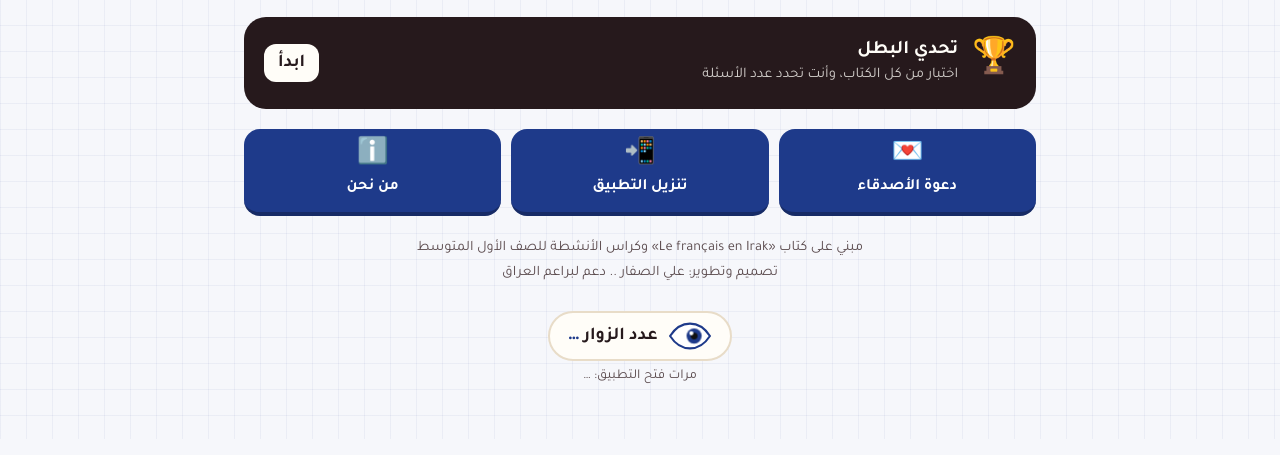
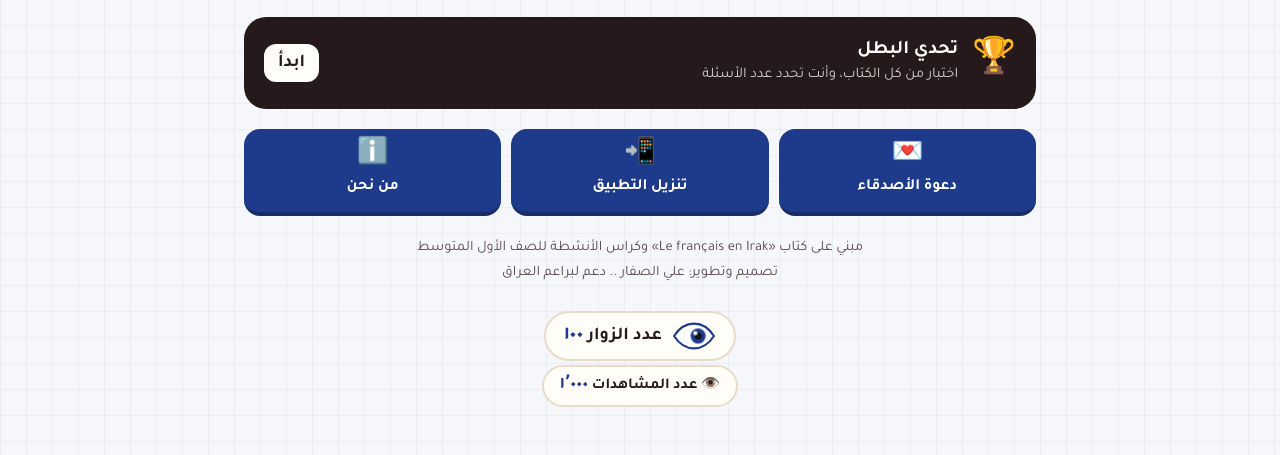
Before and after one commit to AliAlsaffarMosulUniversity/french, a plain HTML site: page index.html in a window 1280 px wide. Shown: the part 755-1210 px from the top of the page. Drawn offline with Linux system fonts and the light colour scheme; a web font is replaced by a local one.

Commit message:
عدد الزوار والمشاهدات مع أرقام ابتدائية 100 و1000
Co-Authored-By: Claude Sonnet 5.5 <noreply@anthropic.com>
Claude-Session: https://claude.ai/code/session_01Qjvw4LLD4iEHjmSENQLdm3

```diff
--- a/app.js
+++ b/app.js
@@ -216,15 +216,15 @@ function about(){
     <a class="cbtn wa" href="https://wa.me/${WA_NUM}" target="_blank" rel="noopener">💬 تواصل عبر واتساب<small>${WA_SHOW}</small></a></div>
    <button class="btn ghost" data-close>إغلاق</button>`,"من نحن");
 }
-const CNT="https://abacus.jasoncameron.dev",NS="alialsaffarmosuluniversity-french";let stats=null;
+const CNT="https://abacus.jasoncameron.dev",NS="alialsaffarmosuluniversity-french";let stats=null;const BASE_V=100,BASE_O=1000;
 function flag(st,k){try{if(st.getItem(k))return true;st.setItem(k,"1")}catch(e){}return false}
 async function loadStats(){
   if(!onSite())return;
   try{const nv=!flag(localStorage,"fr1-visitor"),no=!flag(sessionStorage,"fr1-visit");
    const get=async(key,hit)=>{let r=await fetch(`${CNT}/${hit?"hit":"get"}/${NS}/${key}`);if(!r.ok&&!hit){r=await fetch(`${CNT}/hit/${NS}/${key}`)}if(!r.ok)throw 0;return(await r.json()).value};
-   const[v,o]=await Promise.all([get("visitors",nv),get("visits",no)]);stats={v,o};paintStats()}catch(e){}}
-function paintStats(){const el=$("#visits");if(!el)return;const st=stats||{v:"…",o:"…"};
-  el.innerHTML=`<div class="vchip"><svg class="eye" viewBox="0 0 64 40" aria-hidden="true"><path class="eyeo" d="M3 20C12 6 24 2 32 2s20 4 29 18c-9 14-21 18-29 18S12 34 3 20z" fill="#fff" stroke="currentColor" stroke-width="3"/><g class="eyei"><circle cx="32" cy="20" r="11" fill="currentColor"/><circle cx="32" cy="20" r="5" fill="#111"/><circle cx="28" cy="16" r="3" fill="#fff"/></g><path class="lid" d="M3 20C12 6 24 2 32 2s20 4 29 18c-9 14-21 18-29 18S12 34 3 20z" fill="currentColor"/></svg><span>عدد الزوار <b>${stats?fmt(stats.v):"…"}</b></span></div><div class="vsub">مرات فتح التطبيق: ${stats?fmt(stats.o):"…"}</div>`;el.hidden=false}
+   const[v,o]=await Promise.all([get("visitors",nv),get("visits",no)]);stats={v:+v+BASE_V,o:+o+BASE_O};paintStats()}catch(e){}}
+function paintStats(){const el=$("#visits");if(!el)return;
+  el.innerHTML=`<div class="vchip"><svg class="eye" viewBox="0 0 64 40" aria-hidden="true"><path class="eyeo" d="M3 20C12 6 24 2 32 2s20 4 29 18c-9 14-21 18-29 18S12 34 3 20z" fill="#fff" stroke="currentColor" stroke-width="3"/><g class="eyei"><circle cx="32" cy="20" r="11" fill="currentColor"/><circle cx="32" cy="20" r="5" fill="#111"/><circle cx="28" cy="16" r="3" fill="#fff"/></g><path class="lid" d="M3 20C12 6 24 2 32 2s20 4 29 18c-9 14-21 18-29 18S12 34 3 20z" fill="currentColor"/></svg><span>عدد الزوار <b>${fmt(stats?stats.v:BASE_V)}</b></span></div><div class="vchip v2"><span>👁️ عدد المشاهدات <b>${fmt(stats?stats.o:BASE_O)}</b></span></div>`;el.hidden=false}
 function confetti(){for(let i=0;i<26;i++){const s=document.createElement("span");s.className="conf";s.textContent=["🎉","⭐","✨","🎈","🌟","🇫🇷"][i%6];s.style.left=Math.random()*100+"vw";s.style.animationDelay=Math.random()*.6+"s";document.body.appendChild(s);setTimeout(()=>s.remove(),3400)}}
 
 /* ───── الشريط العلوي والتنقل ───── */
--- a/styles.css
+++ b/styles.css
@@ -374,3 +374,5 @@ main{max-width:820px;margin:0 auto;padding:18px max(14px,env(safe-area-inset-rig
 @keyframes blink{0%,90%,100%{transform:scaleY(0);opacity:1}94%{transform:scaleY(1);opacity:1}}
 @keyframes look{0%,35%,100%{transform:translateX(0)}45%,60%{transform:translateX(-6px)}70%,85%{transform:translateX(6px)}}
 @media (prefers-reduced-motion:reduce){.eye .lid,.eye .eyei{animation:none!important}}
+
+.vchip.v2{padding:4px 16px;font-size:.95rem}.vchip.v2 b{font-size:1.1rem}
--- a/sw.js
+++ b/sw.js
@@ -1,5 +1,5 @@
 // Le français en Irak – يعمل دون إنترنت بعد أول فتح
-const CACHE="french1-v5";
+const CACHE="french1-v6";
 const PRE=["./","index.html","styles.css","app.js","data.js","manifest.json","icons/icon-192.png","icons/icon-512.png","icons/apple-touch-icon.png","icons/favicon.png"];
 self.addEventListener("install",e=>{e.waitUntil(caches.open(CACHE).then(c=>c.addAll(PRE)).then(()=>self.skipWaiting()))});
 self.addEventListener("activate",e=>{e.waitUntil(caches.keys().then(ks=>Promise.all(ks.filter(k=>k!==CACHE).map(k=>caches.delete(k)))).then(()=>self.clients.claim()))});
```
